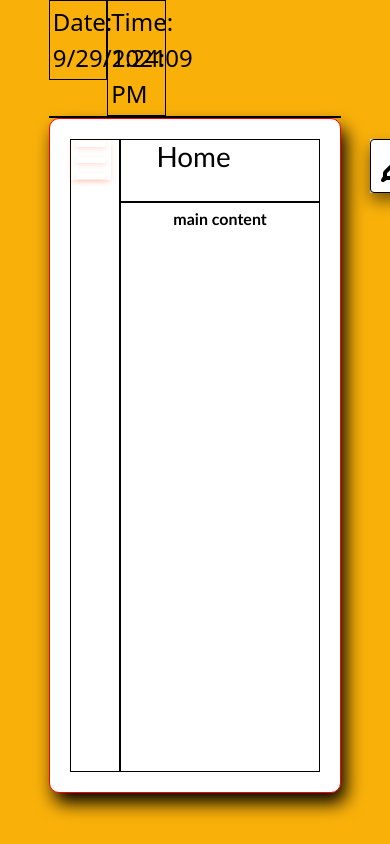
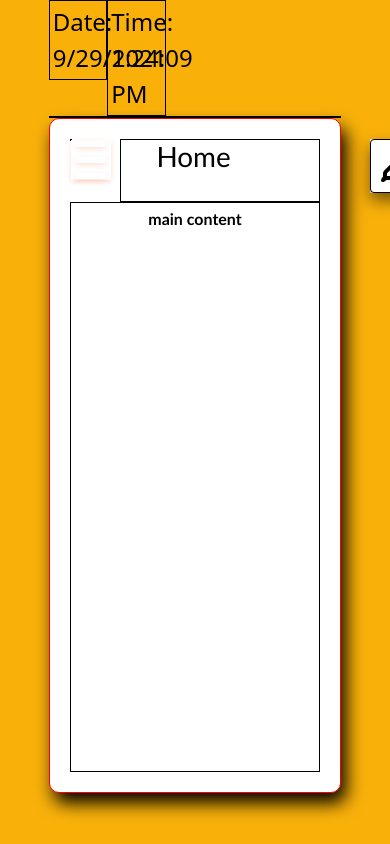
Before and after one commit to raseward14/Responsive-Portfolio, a React (Create React App) app in the folder client/: page / in a window 390 px wide. Shown: the top 844 px of the page. Built offline with nearby package versions, Linux system fonts and the light colour scheme.

Commit message:
aside margin 0 in narrow viewports, expanded main content width 100%

```diff
--- a/client/src/pages/style.css
+++ b/client/src/pages/style.css
@@ -52,3 +52,20 @@ form {
 #four {
     background-color: inherit;
 }
+
+@media (max-width: 767px) {
+    aside {
+        width: 0%;
+        height: 0%;
+    }
+    section {
+        position: relative;
+        float: left;
+        height: 90%;
+        width: 100%;
+        border: 1px solid black;
+    }
+}
+
+@media (max-width: 467px) {
+}
```
